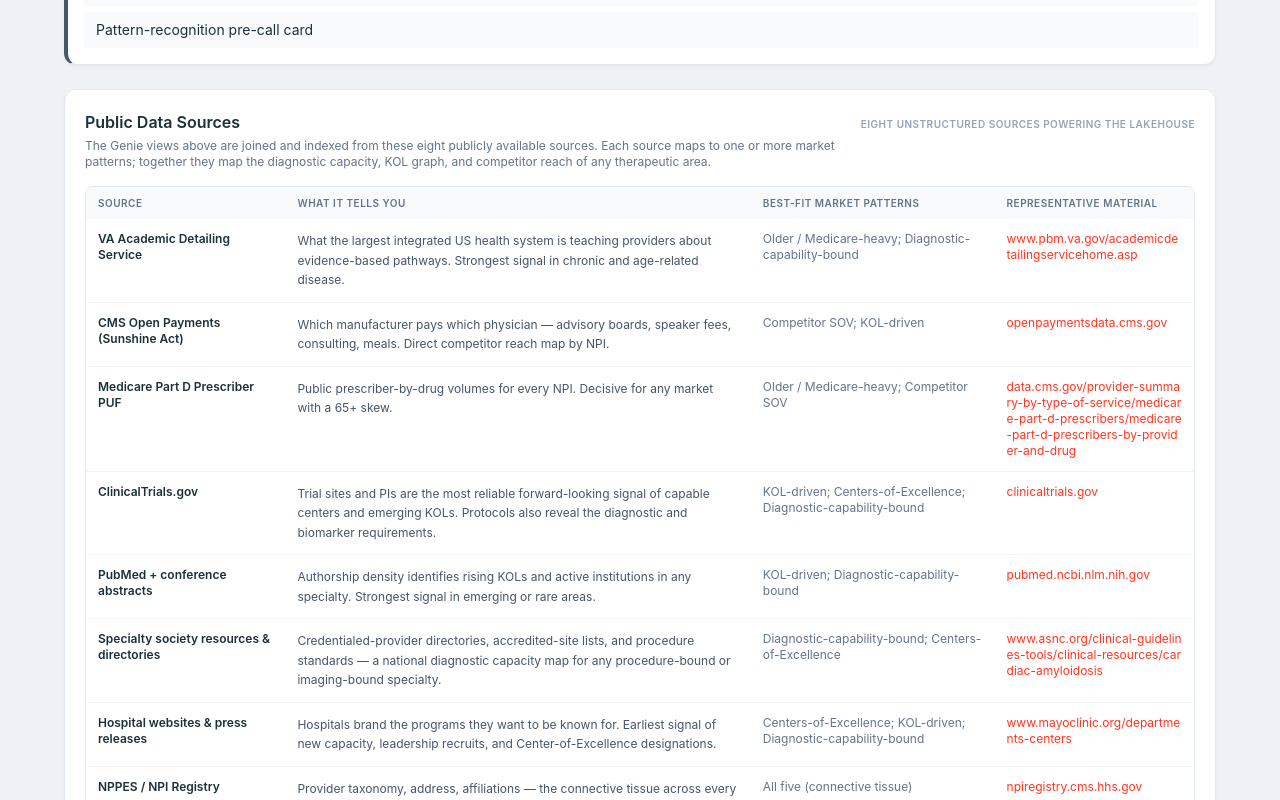
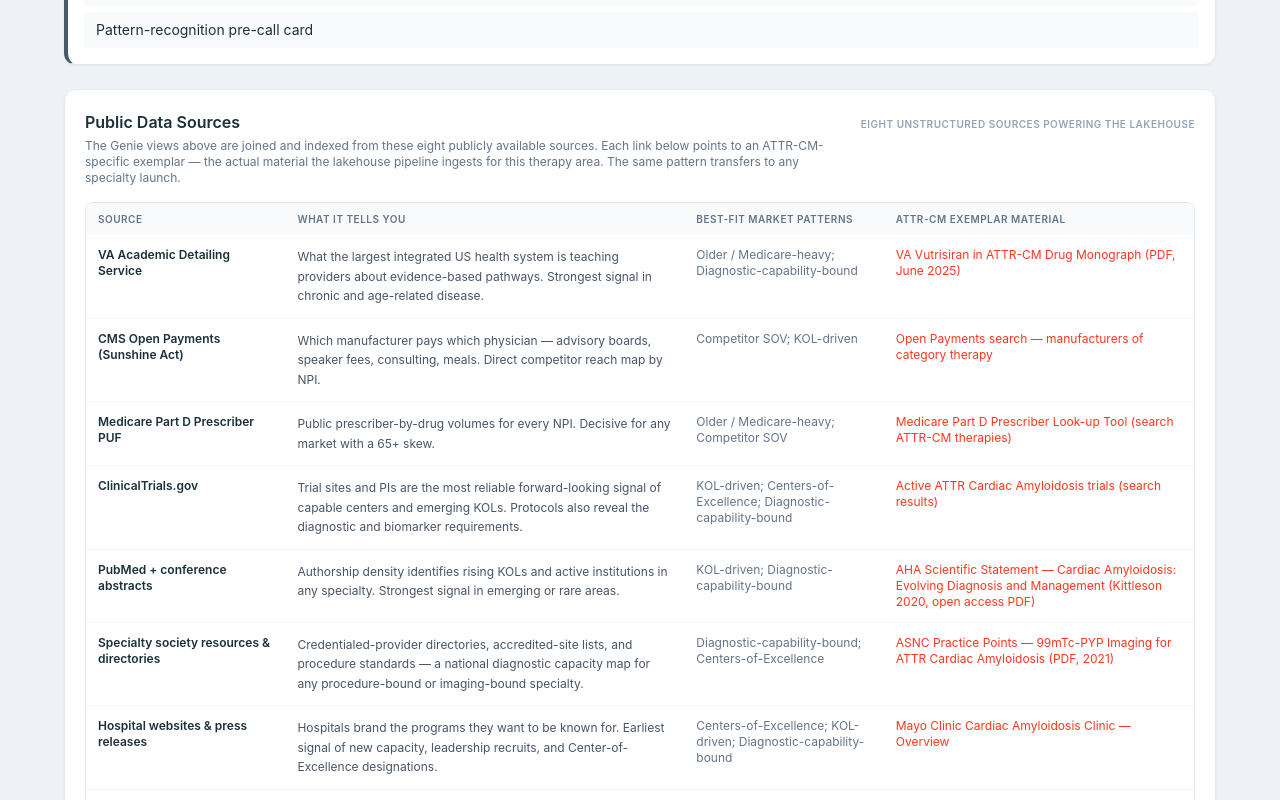
Before and after one commit to tony-farias/hcp-engagement, a React (Vite) app: page / in a window 1280 px wide. Shown: the part 1500-2300 px from the top of the page. Built offline with nearby package versions, Linux system fonts and the light colour scheme; no server answers.

Commit message:
Public Data Sources: link to ATTR-CM-specific exemplar PDFs and search URLs

```diff
--- a/src/components/DataSources.tsx
+++ b/src/components/DataSources.tsx
@@ -2,7 +2,8 @@
   name: string;
   description: string;
   patterns: string;
-  url: string;
+  exemplarTitle: string;
+  exemplarUrl: string;
 };
 
 const SOURCES: Source[] = [
@@ -11,56 +12,78 @@
     description:
       "What the largest integrated US health system is teaching providers about evidence-based pathways. Strongest signal in chronic and age-related disease.",
     patterns: "Older / Medicare-heavy; Diagnostic-capability-bound",
-    url: "https://www.pbm.va.gov/academicdetailingservicehome.asp",
+    exemplarTitle:
+      "VA Vutrisiran in ATTR-CM Drug Monograph (PDF, June 2025)",
+    exemplarUrl:
+      "https://www.va.gov/formularyadvisor/DOC_PDF/MON_Vutrisiran_AMVUTTRA_Monograph_Jun_2025.pdf",
   },
   {
     name: "CMS Open Payments (Sunshine Act)",
     description:
       "Which manufacturer pays which physician — advisory boards, speaker fees, consulting, meals. Direct competitor reach map by NPI.",
     patterns: "Competitor SOV; KOL-driven",
-    url: "https://openpaymentsdata.cms.gov/",
+    exemplarTitle:
+      "Open Payments search — manufacturers of category therapy",
+    exemplarUrl:
+      "https://openpaymentsdata.cms.gov/search?query=tafamidis",
   },
   {
     name: "Medicare Part D Prescriber PUF",
     description:
       "Public prescriber-by-drug volumes for every NPI. Decisive for any market with a 65+ skew.",
     patterns: "Older / Medicare-heavy; Competitor SOV",
-    url: "https://data.cms.gov/provider-summary-by-type-of-service/medicare-part-d-prescribers/medicare-part-d-prescribers-by-provider-and-drug",
+    exemplarTitle:
+      "Medicare Part D Prescriber Look-up Tool (search ATTR-CM therapies)",
+    exemplarUrl: "https://data.cms.gov/tools/medicare-part-d-prescriber-look-up-tool",
   },
   {
     name: "ClinicalTrials.gov",
     description:
       "Trial sites and PIs are the most reliable forward-looking signal of capable centers and emerging KOLs. Protocols also reveal the diagnostic and biomarker requirements.",
     patterns: "KOL-driven; Centers-of-Excellence; Diagnostic-capability-bound",
-    url: "https://clinicaltrials.gov/",
+    exemplarTitle:
+      "Active ATTR Cardiac Amyloidosis trials (search results)",
+    exemplarUrl:
+      "https://clinicaltrials.gov/search?cond=transthyretin%20amyloid%20cardiomyopathy&aggFilters=status:rec",
   },
   {
     name: "PubMed + conference abstracts",
     description:
       "Authorship density identifies rising KOLs and active institutions in any specialty. Strongest signal in emerging or rare areas.",
     patterns: "KOL-driven; Diagnostic-capability-bound",
-    url: "https://pubmed.ncbi.nlm.nih.gov/",
+    exemplarTitle:
+      "AHA Scientific Statement — Cardiac Amyloidosis: Evolving Diagnosis and Management (Kittleson 2020, open access PDF)",
+    exemplarUrl: "https://www.ahajournals.org/doi/pdf/10.1161/CIR.0000000000000792",
   },
   {
     name: "Specialty society resources & directories",
     description:
       "Credentialed-provider directories, accredited-site lists, and procedure standards — a national diagnostic capacity map for any procedure-bound or imaging-bound specialty.",
     patterns: "Diagnostic-capability-bound; Centers-of-Excellence",
-    url: "https://www.asnc.org/clinical-guidelines-tools/clinical-resources/cardiac-amyloidosis/",
+    exemplarTitle:
+      "ASNC Practice Points — 99mTc-PYP Imaging for ATTR Cardiac Amyloidosis (PDF, 2021)",
+    exemplarUrl:
+      "https://www.asnc.org/wp-content/uploads/2024/05/19110-2021-ASNC-Amyloid-Practice-Points-PYP-MAY19-2022-1.pdf",
   },
   {
     name: "Hospital websites & press releases",
     description:
       "Hospitals brand the programs they want to be known for. Earliest signal of new capacity, leadership recruits, and Center-of-Excellence designations.",
     patterns: "Centers-of-Excellence; KOL-driven; Diagnostic-capability-bound",
-    url: "https://www.mayoclinic.org/departments-centers",
+    exemplarTitle:
+      "Mayo Clinic Cardiac Amyloidosis Clinic — Overview",
+    exemplarUrl:
+      "https://www.mayoclinic.org/departments-centers/cardiac-amyloidosis-clinic/overview/ovc-20508423",
   },
   {
     name: "NPPES / NPI Registry",
     description:
       "Provider taxonomy, address, affiliations — the connective tissue across every other source. No market signal of its own; it joins everything.",
     patterns: "All five (connective tissue)",
-    url: "https://npiregistry.cms.hhs.gov/",
+    exemplarTitle:
+      "NPPES NPI Registry — search by Cardiology specialty (joined to ATTR-CM signals)",
+    exemplarUrl:
+      "https://npiregistry.cms.hhs.gov/search?taxonomy_description=Cardiovascular+Disease",
   },
 ];
 
@@ -74,18 +97,18 @@
         </span>
       </div>
       <p className="text-xs text-slate-500 mb-4 max-w-3xl">
-        The Genie views above are joined and indexed from these eight publicly available sources. Each source maps to one
-        or more market patterns; together they map the diagnostic capacity, KOL graph, and competitor reach of any
-        therapeutic area.
+        The Genie views above are joined and indexed from these eight publicly available sources. Each link below points to
+        an ATTR-CM-specific exemplar — the actual material the lakehouse pipeline ingests for this therapy area. The same
+        pattern transfers to any specialty launch.
       </p>
       <div className="overflow-hidden rounded-lg border border-slate-200">
         <table className="w-full text-xs">
           <thead className="bg-slate-50 text-[10px] uppercase tracking-wider text-slate-500">
             <tr>
               <th className="text-left font-semibold px-3 py-2 w-[18%]">Source</th>
-              <th className="text-left font-semibold px-3 py-2 w-[42%]">What it tells you</th>
-              <th className="text-left font-semibold px-3 py-2 w-[22%]">Best-fit market patterns</th>
-              <th className="text-left font-semibold px-3 py-2 w-[18%]">Representative material</th>
+              <th className="text-left font-semibold px-3 py-2 w-[36%]">What it tells you</th>
+              <th className="text-left font-semibold px-3 py-2 w-[18%]">Best-fit market patterns</th>
+              <th className="text-left font-semibold px-3 py-2 w-[28%]">ATTR-CM exemplar material</th>
             </tr>
           </thead>
           <tbody className="divide-y divide-slate-100">
@@ -96,12 +119,12 @@
                 <td className="px-3 py-3 text-slate-500">{s.patterns}</td>
                 <td className="px-3 py-3">
                   <a
-                    href={s.url}
+                    href={s.exemplarUrl}
                     target="_blank"
                     rel="noreferrer"
-                    className="text-databricks-orange hover:underline break-all"
+                    className="text-databricks-orange hover:underline"
                   >
-                    {s.url.replace(/^https?:\/\//, "").replace(/\/$/, "")}
+                    {s.exemplarTitle}
                   </a>
                 </td>
               </tr>
--- a/src/components/GenieAskBox.tsx
+++ b/src/components/GenieAskBox.tsx
@@ -4,6 +4,7 @@
 declare global {
   interface Window {
     __DATABRICKS_HOST__?: string;
+    __DATABRICKS_WORKSPACE_ID__?: string;
     __GENIE_SPACE_ID_REP__?: string;
     __GENIE_SPACE_ID_MSL__?: string;
   }
@@ -13,6 +14,11 @@
   (typeof window !== "undefined" && window.__DATABRICKS_HOST__) ||
   (import.meta.env.VITE_DATABRICKS_HOST as string | undefined) ||
   "https://fe-vm-hls-amer.cloud.databricks.com";
+
+const DATABRICKS_WORKSPACE_ID =
+  (typeof window !== "undefined" && window.__DATABRICKS_WORKSPACE_ID__) ||
+  (import.meta.env.VITE_DATABRICKS_WORKSPACE_ID as string | undefined) ||
+  "1602460480284688";
 
 type Mode = "sample" | "iframe";
 
@@ -33,15 +39,20 @@
   const accent = variant === "rep" ? "ring-databricks-orange/40" : "ring-databricks-navy/40";
   const dot = variant === "rep" ? "bg-databricks-orange" : "bg-databricks-navy";
 
-  const baseGenieUrl = spaceId ? `${DATABRICKS_HOST}/genie/rooms/${spaceId}` : "";
-  const genieIframeUrl = baseGenieUrl
+  const directBase = spaceId ? `${DATABRICKS_HOST}/genie/rooms/${spaceId}` : "";
+  const embedBase = spaceId
+    ? `${DATABRICKS_HOST}/embed/genie/rooms/${spaceId}?o=${DATABRICKS_WORKSPACE_ID}`
+    : "";
+  const genieIframeUrl = embedBase
     ? iframeQuery
-      ? `${baseGenieUrl}?q=${encodeURIComponent(iframeQuery)}`
-      : baseGenieUrl
+      ? `${embedBase}&q=${encodeURIComponent(iframeQuery)}`
+      : embedBase
     : "";
-  const genieDirectUrl = iframeQuery
-    ? `${baseGenieUrl}?q=${encodeURIComponent(iframeQuery)}`
-    : baseGenieUrl;
+  const genieDirectUrl = directBase
+    ? iframeQuery
+      ? `${directBase}?q=${encodeURIComponent(iframeQuery)}`
+      : directBase
+    : "";
 
   const ask = (q: GenieAnswer) => {
     setInput(q.question);
@@ -121,7 +132,8 @@
               src={genieIframeUrl}
               title="Databricks Genie"
               className="w-full"
-              style={{ height: 520, border: "none" }}
+              style={{ height: 600, border: "none" }}
+              allow="clipboard-write"
               sandbox="allow-scripts allow-same-origin allow-forms allow-popups allow-popups-to-escape-sandbox"
             />
             <div className="px-3 py-2 bg-slate-50 text-[10px] text-slate-500 border-t border-slate-200 flex items-center justify-between">
```
